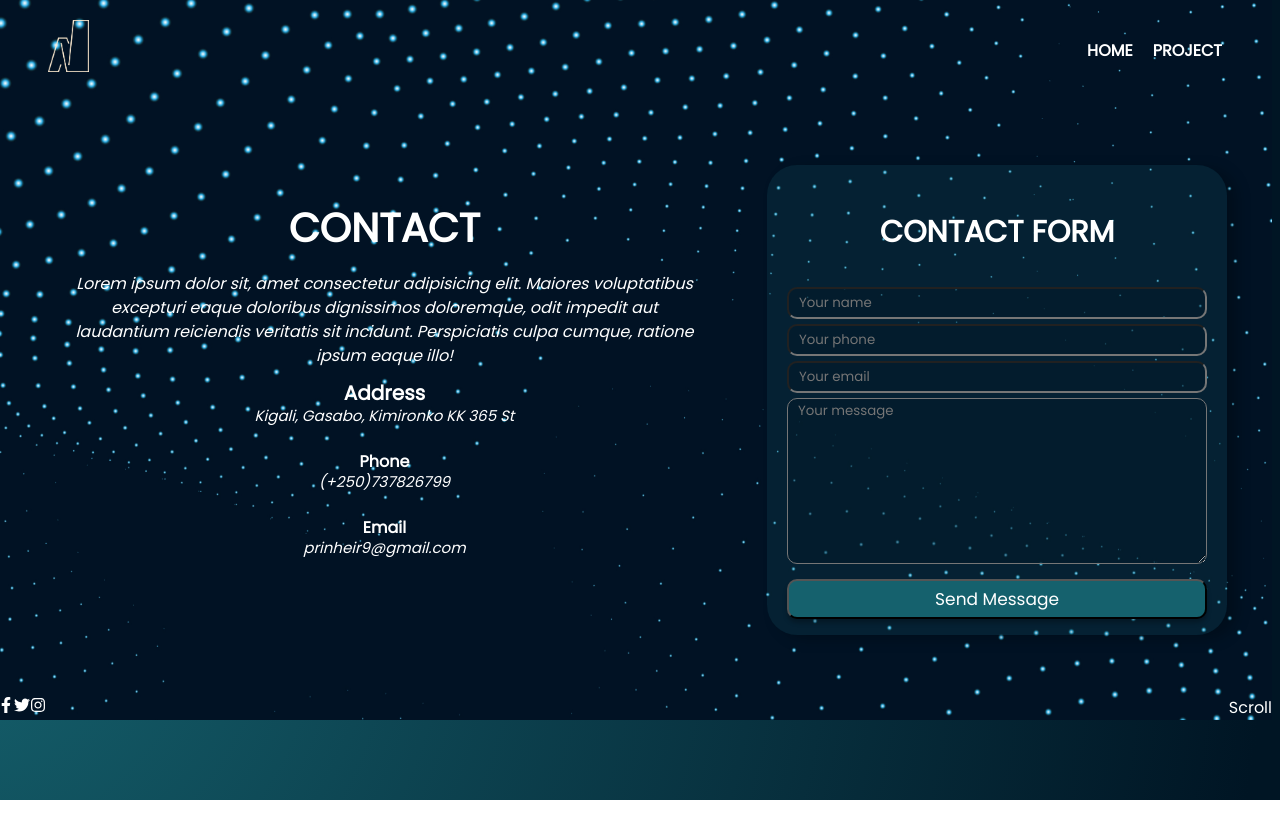
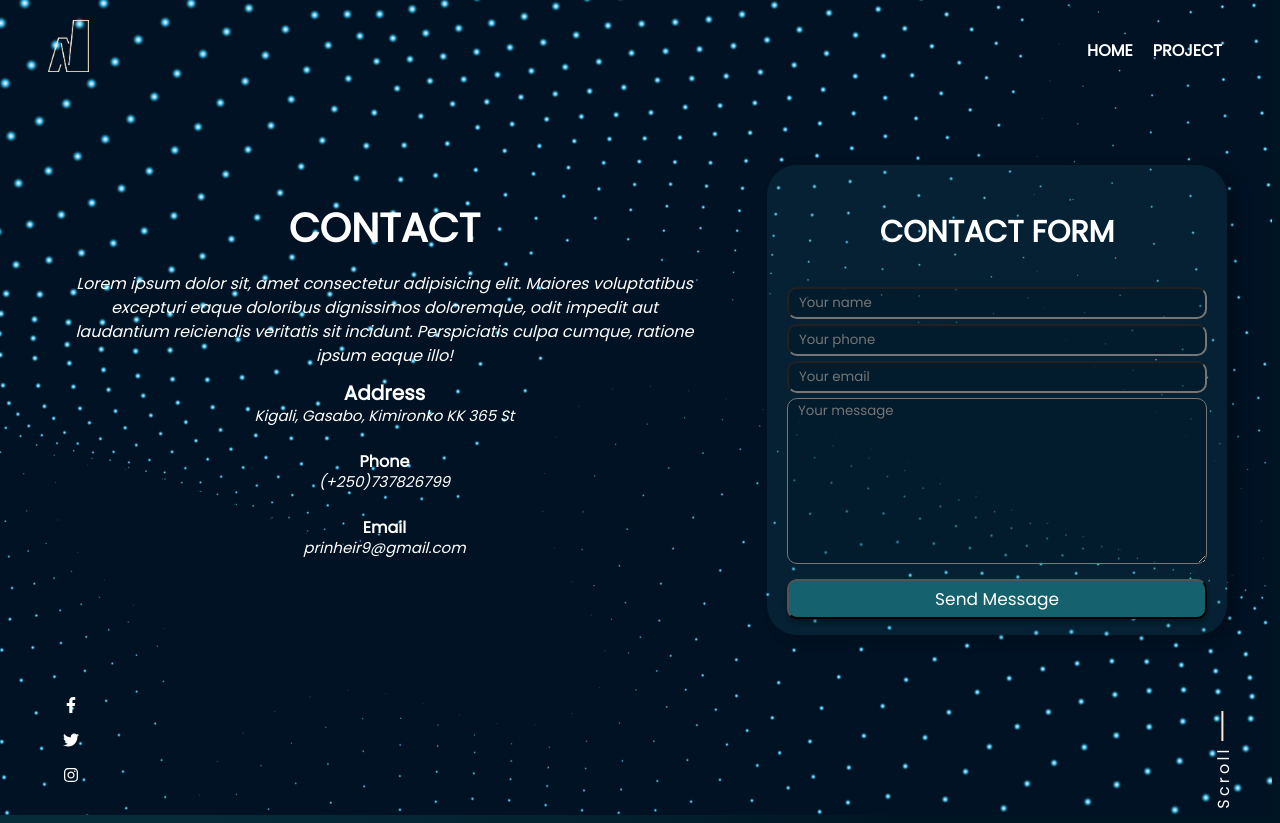
Before and after one commit to sarazaToussaint/Nassaty, a React (Create React App) app: page /Contact in a window 1280 px wide. Before the commit the page ends 800 px from the top, so only its background shows below. Built offline with nearby package versions, Linux system fonts and the light colour scheme.

Commit message:
Styles some content of the page

```diff
--- a/src/component/Contact.module.css
+++ b/src/component/Contact.module.css
@@ -1,7 +1,7 @@
 .mainContainer {
   margin-top: -8px;
   margin-left: -10px;
-  margin-bottom: -8px;
+  padding-bottom: 25px;
 }
 
 .contactContainer {
@@ -112,3 +112,38 @@ button {
   font-size: 15px;
   text-align: center;
 }
+
+footer {
+  display: flex;
+  justify-content: space-between;
+  margin-top: 60px;
+}
+
+.socialMedia {
+  display: grid;
+  margin-left: 65px;
+  gap: 10px;
+}
+
+.footLine {
+  width: 30px;
+  border: 1px solid #ffecd1;
+  transform: rotate(90deg);
+  margin-left: 17px;
+}
+
+.scroll .text {
+  font-size: 16px;
+  letter-spacing: 0.2em;
+  transform: rotate(90deg);
+  margin-right: 35px;
+}
+
+.scroll {
+  display: flex;
+  flex-direction: column;
+  text-align: center;
+  transform: rotate(-180deg);
+  gap: 38px;
+  margin-right: 18px;
+}
```
